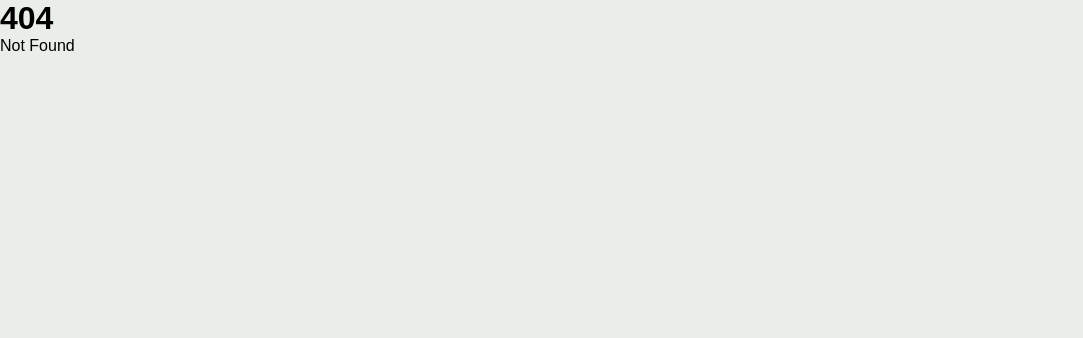
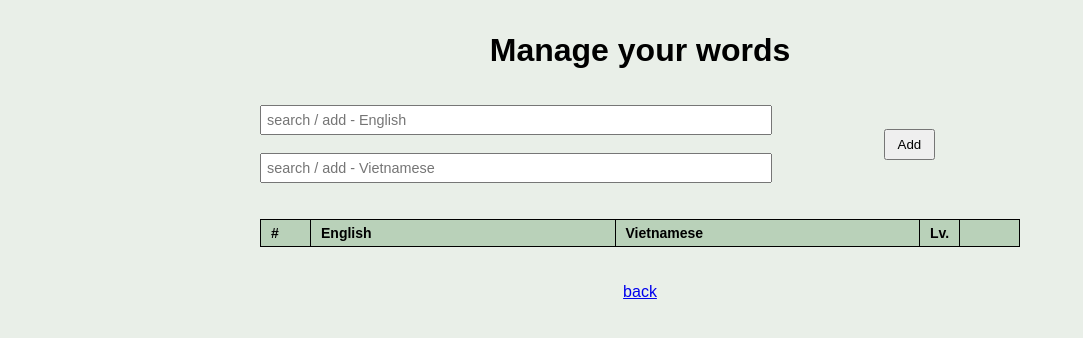
Before and after one commit to talfedev/simple-vn-word-memorizer, a SvelteKit app: page /manage-words in a window 1280 px wide. Before the commit this address had no page. Shown: the top 338 px of the page, without its empty margins (0-1083 px from the left). Built offline with nearby package versions, Linux system fonts and the light colour scheme.

Commit message:
refactor: unified Add and Edit pages

```diff
--- a/src/routes/+page.svelte
+++ b/src/routes/+page.svelte
@@ -201,8 +201,7 @@
 <div class="header">
 	<button on:click={toggleLanguage}>Language: {language}</button>
 	<div>
-		<a href="{base}/add">Add words</a>
-		<a href="{base}/edit">Edit words</a>
+		<a href="{base}/manage-words">Manage words</a>
 	</div>
 </div>
 <div class="container">
--- a/src/routes/edit/+page.svelte
+++ b/src/routes/manage-words/+page.svelte
@@ -1,15 +1,32 @@
 <script lang="ts">
-	import type { Word } from '$lib/constructors';
+	import { Word } from '$lib/constructors';
 	import { words } from '$lib/stores';
 	import { storageSave } from '$lib/utils';
 	import { base } from '$app/paths';
 
-	let wordSearch = '';
+	const inputs = {
+		en: '',
+		vn: ''
+	}
 
 	let dialogRef: HTMLDialogElement | null = null;
 
 	$: wordList = [...$words].filter((word) => {
-		return word.en.includes(wordSearch) || word.vn.includes(wordSearch);
+		//1. when both are not empty show the matches for both
+		if(inputs.en && inputs.vn) {
+			return word.en.includes(inputs.en) || word.vn.includes(inputs.vn)
+		}
+
+		//2. when one is not empty show its matches
+		if(inputs.en && !inputs.vn) {
+			return word.en.includes(inputs.en)
+		}
+		if(!inputs.en && inputs.vn) {
+			return word.vn.includes(inputs.vn)
+		}
+
+		//3. when both empty show all words
+		return word.en.includes(inputs.en) || word.vn.includes(inputs.vn)
 	});
 
 	let selectedWord = {
@@ -54,13 +71,43 @@
 		//close the modal
 		closeModal();
 	}
+
+	const addWord = () => {
+        if(inputs.en && inputs.vn) {
+            // add the word object to the store
+            words.update((words) => {
+                words.push(new Word(inputs.en, inputs.vn));
+                return words
+            })
+
+            // save the words store to localStorage, warn if fails
+            let status = storageSave($words);
+            if(!status) console.warn("Failed to save word");
+
+            // reset the add word fields
+            inputs.en = '';
+            inputs.vn = '';
+        } else {
+			console.log('both English and Vietnamese must have values')
+		}
+
+    }
 </script>
 
 <main>
-	<h1>edit words</h1>
+	<h1>Manage your words</h1>
 	<br />
 	<br />
-	<input bind:value={wordSearch} placeholder="search word" type="text" />
+	<div class="inputs-and-button">
+		<div class="inputs-div">
+			<input bind:value={inputs.en} placeholder="search / add - English" type="text" />
+			<br><br>
+			<input bind:value={inputs.vn} placeholder="search / add - Vietnamese" type="text" />
+		</div>
+		<div class="add-btn-div">
+			<button on:click={addWord}>Add</button>
+		</div>
+	</div>
 	<br />
 	<br />
 	<table>
@@ -118,6 +165,32 @@
 		text-align: center;
 		padding: 0 20px;
 		padding-top: 2rem;
+	}
+
+	.inputs-and-button {
+		display:flex;
+
+		.inputs-div {
+			flex-grow: 2;
+			text-align: left;
+
+			input {
+				padding: 5px;
+				font-size: 0.9rem;
+				width: 95%;
+			}
+		}
+
+		.add-btn-div {
+			display:flex;
+			justify-content:center;
+			align-items:center;
+			flex-grow:1;
+
+			button {
+				padding: 6px 12px;
+			}
+		}
 	}
 
 	table,
```
Also changed, not shown: src/routes/add/+page.svelte (deleted, +0 -64 lines).
